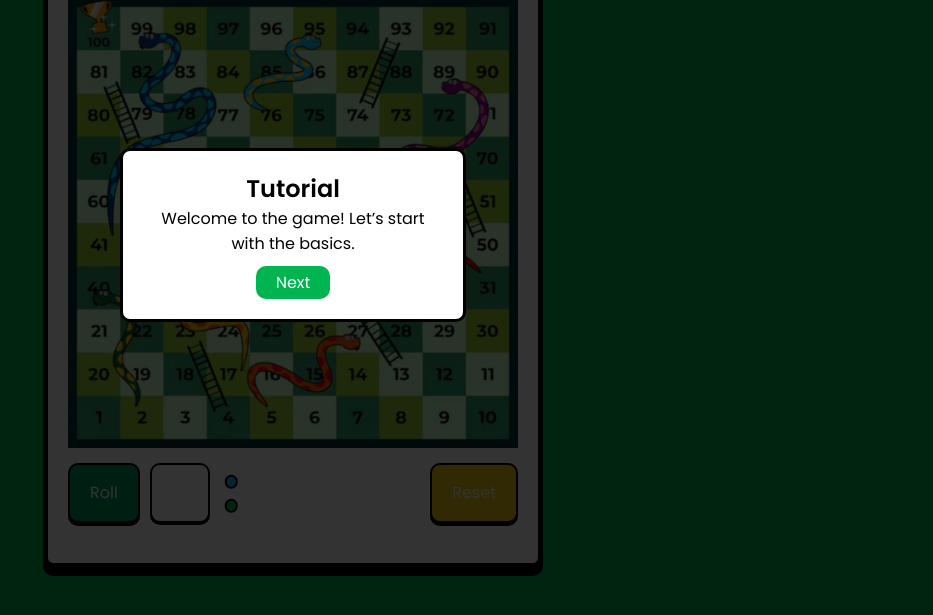
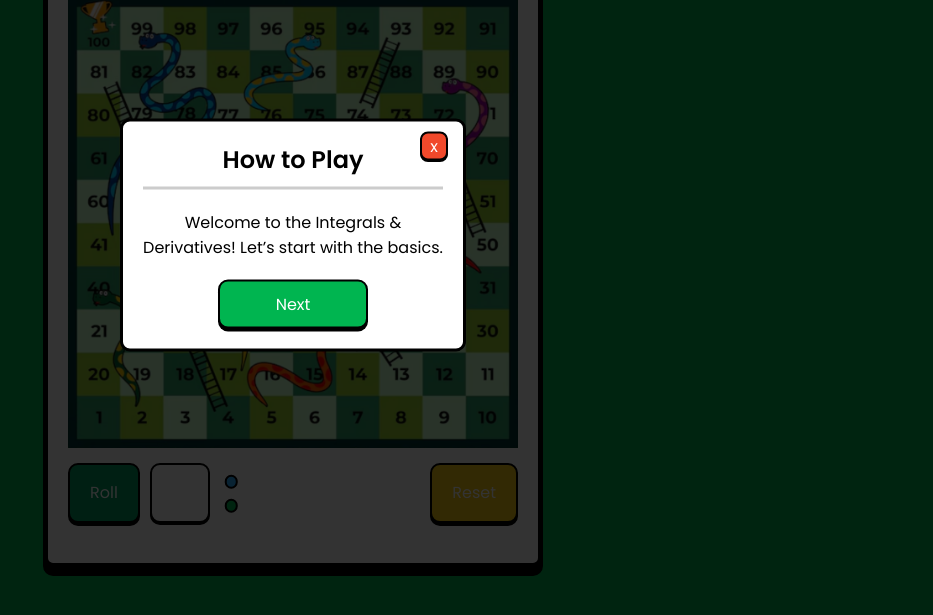
Before and after one commit to qiewi/integrals-and-derivatives, a plain HTML site: page index.html in a window 1280 px wide. Both pictures are taken after a click on the button "Start Game". Shown: the part 165-780 px from the top of the page, without its empty margins (347-1280 px from the left). Drawn offline with Linux system fonts and the light colour scheme.

Commit message:
ft: tutorial finished

```diff
--- a/InD/interfaces/tutorial.js
+++ b/InD/interfaces/tutorial.js
@@ -1,17 +1,19 @@
 let currentStep = 0;
 
 const tutorialSteps = [
-    'Welcome to the game! Let’s start with the basics.',
-    'This is your dice, press it to roll a number.',
-    'These are your player pieces, click on them to move based on the dice roll.',
+    'Welcome to the Integrals & Derivatives! Let’s start with the basics.',
+    'Roll the dice to make move (you need 6 for the first move).',
+    'Click your pieces to move based on the dice roll.',
     'If you land on a snake, you will slide down! If you land on a ladder, you will climb up.',
-    'You win by reaching the 100th tile!'
+    'However, there will be some challenges along the way that modifies the snake & ladder outcomes.',
+    'First one to reach the 100th tile wins the game!'
 ];
 
 const overlay = document.getElementById('tutorial-specific-overlay');
 const tutorialBox = document.getElementById('tutorial-popup');
 const tutorialText = document.getElementById('tutorial-step');
 const nextBtn = document.getElementById('next-tutorial-btn');
+const xBtn = document.getElementById('x-btn');
 
 // Function to show the current step of the tutorial
 function showStep(step) {
@@ -41,6 +43,11 @@ nextBtn.addEventListener('click', () => {
     showStep(currentStep);
 });
 
+xBtn.addEventListener('click', () => {
+    currentStep = tutorialSteps.length;
+    showStep(currentStep);
+});
+
 // Event listener for the "Start Game" button
 document.querySelector('#start-btn').addEventListener('click', () => {
     // Hide the menu screen
--- a/InD/styles/style.css
+++ b/InD/styles/style.css
@@ -167,22 +167,65 @@ h1#animated-text {
 
 .tutorial-content {
     max-width: 300px;
+    align-items: center;
+    justify-content: center;
+}
+
+.tutorial-content h2{
+    border-bottom: #ccc 3px solid;
+    padding-bottom: 10px;
+    margin-bottom: 20px;
+}
+
+.tutorial-close {
+    position: absolute;
+    margin-top: 5px;
+    top: 5px; /* Adjust the value as needed */
+    right: 15px; /* This will align it to the right */
+    cursor: pointer;
+}
+
+.btn-x {
+    font-size: 16px;
+    background-color: #f1492b;
+    color: white;
+    border-radius: 8px;
+    border: 2px solid #000;
+    box-shadow: 0 1.5px #000;
+    display: flex;
+    justify-content: center;
+    align-items: center;
+    padding-right: 8px;
+    padding-left: 8px;
+    margin-left: auto;
+}
+
+.btn-x:hover {
+    background-color:#d13c20;
+    box-shadow: none;
+    transform: translateY(1.5px);
 }
 
 .btn-next {
+    margin-top: 20px;
+    font-size: 16px;
+    width: 150px;
     background-color: #00b550;
     color: white;
     border-radius: 10px;
-    padding: 10px;
     border: 2px solid #000;
+    box-shadow: 0 3px #000;
+    padding: 10px 20px;
     cursor: pointer;
-    margin-top: 10px;
+    text-align: center;
+    box-shadow: 0 3px #000;
 }
 
 .btn-next:hover {
     background-color: #00824f;
+    box-shadow: none;
+    transform: translateY(3px);
 }
-
 
 
 .hide {
--- a/index.html
+++ b/index.html
@@ -23,12 +23,14 @@
     <div id="tutorial-specific-overlay" class="tutorial-overlay hide"></div>
     <div id="tutorial-popup" class="tutorial-container hide">
         <div class="tutorial-content">
-            <h2>Tutorial</h2>
+            <div class="tutorial-close">
+                <button id="x-btn" class="btn-x">x</button>
+            </div>
+            <h2>How to Play</h2>
             <p id="tutorial-step">Welcome to the game! Let’s start with the basics.</p>
-            <button id="next-tutorial-btn" class="btn btn-next">Next</button>
+            <button id="next-tutorial-btn" class="btn-next">Next</button>
         </div>
     </div>
-
 
     <div id="background" class="game-background">
         <div class="game-container hide">
```
